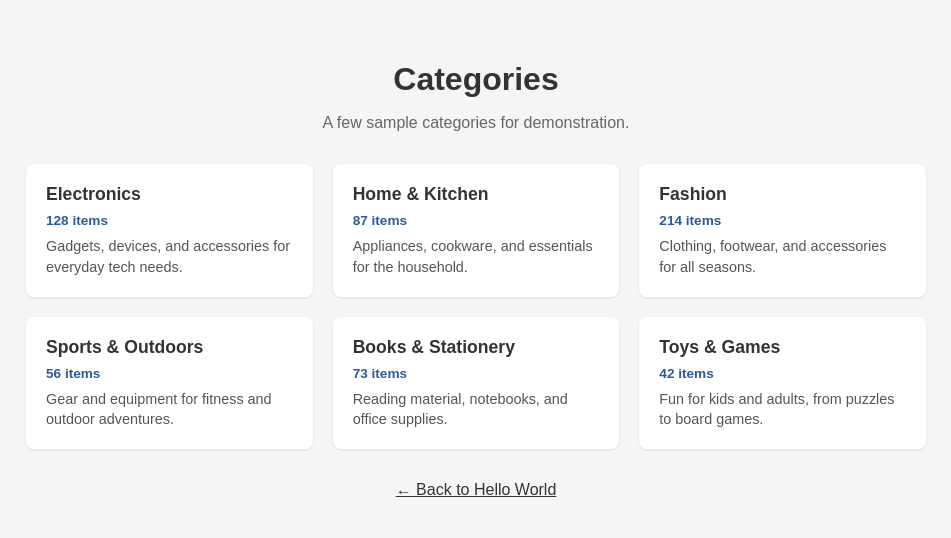
After one commit to Mithaq-Abdullah/TEST, a PHP site: page /categories.php in a window 1280 px wide. The commit adds this page. Shown: the top 538 px of the page, without its empty margins (164-1115 px from the left). Run offline with PHP 8.4, Linux system fonts and the light colour scheme.

Commit message:
Add categories page with sample categories and link from home page

```diff
--- /dev/null
+++ b/categories.php
@@ -0,0 +1,115 @@
+<?php
+$title = "Categories";
+
+$categories = [
+    [
+        "name" => "Electronics",
+        "description" => "Gadgets, devices, and accessories for everyday tech needs.",
+        "item_count" => 128,
+    ],
+    [
+        "name" => "Home & Kitchen",
+        "description" => "Appliances, cookware, and essentials for the household.",
+        "item_count" => 87,
+    ],
+    [
+        "name" => "Fashion",
+        "description" => "Clothing, footwear, and accessories for all seasons.",
+        "item_count" => 214,
+    ],
+    [
+        "name" => "Sports & Outdoors",
+        "description" => "Gear and equipment for fitness and outdoor adventures.",
+        "item_count" => 56,
+    ],
+    [
+        "name" => "Books & Stationery",
+        "description" => "Reading material, notebooks, and office supplies.",
+        "item_count" => 73,
+    ],
+    [
+        "name" => "Toys & Games",
+        "description" => "Fun for kids and adults, from puzzles to board games.",
+        "item_count" => 42,
+    ],
+];
+?>
+<!DOCTYPE html>
+<html lang="en">
+<head>
+    <meta charset="UTF-8">
+    <title><?php echo htmlspecialchars($title); ?></title>
+    <style>
+        body {
+            margin: 0;
+            font-family: Arial, sans-serif;
+            background-color: #f5f5f5;
+            color: #333;
+        }
+        .container {
+            max-width: 900px;
+            margin: 0 auto;
+            padding: 40px 20px;
+        }
+        h1 {
+            text-align: center;
+            margin-bottom: 8px;
+        }
+        .subtitle {
+            text-align: center;
+            color: #666;
+            margin-bottom: 32px;
+        }
+        .grid {
+            display: grid;
+            grid-template-columns: repeat(auto-fit, minmax(220px, 1fr));
+            gap: 20px;
+        }
+        .card {
+            background: #fff;
+            border-radius: 8px;
+            padding: 20px;
+            box-shadow: 0 1px 3px rgba(0, 0, 0, 0.1);
+        }
+        .card h2 {
+            margin: 0 0 8px;
+            font-size: 1.1rem;
+            color: #333;
+        }
+        .card .count {
+            font-weight: bold;
+            color: #2a5a9a;
+            margin-bottom: 8px;
+            font-size: 0.85rem;
+        }
+        .card p {
+            font-size: 0.9rem;
+            line-height: 1.4;
+            color: #555;
+            margin: 0;
+        }
+        .back-link {
+            display: block;
+            text-align: center;
+            margin-top: 32px;
+            color: #333;
+        }
+    </style>
+</head>
+<body>
+    <div class="container">
+        <h1><?php echo htmlspecialchars($title); ?></h1>
+        <p class="subtitle">A few sample categories for demonstration.</p>
+        <div class="grid">
+            <?php foreach ($categories as $category): ?>
+                <div class="card">
+                    <h2><?php echo htmlspecialchars($category["name"]); ?></h2>
+                    <div class="count"><?php echo (int) $category["item_count"]; ?> items</div>
+                    <p><?php echo htmlspecialchars($category["description"]); ?></p>
+                </div>
+            <?php endforeach; ?>
+        </div>
+        <a class="back-link" href="index.php">&larr; Back to Hello World</a>
+    </div>
+</body>
+</html>
--- a/index.php
+++ b/index.php
@@ -36,5 +36,6 @@ $message = "Hello World";
     <h1><a href="about.php"><?php echo htmlspecialchars($message); ?></a></h1>
     <p><a href="products.php">View Products</a></p>
     <p><a href="accounts.php">View Accounts</a></p>
+    <p><a href="categories.php">View Categories</a></p>
 </body>
 </html>
```
